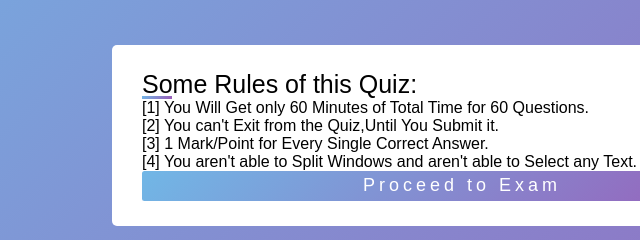
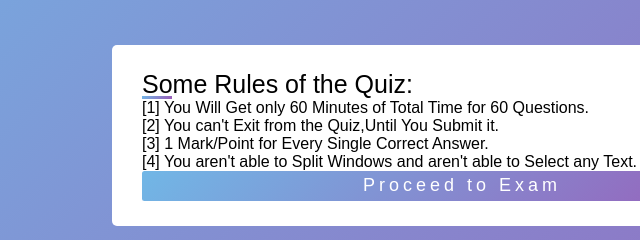
Before and after one commit to kish-git/Quiz-App, a plain HTML site: page Rules.html in a window 1280 px wide. Shown: the part 265-505 px from the top of the page, 178-818 px from the left. Drawn offline with Linux system fonts and the light colour scheme.

Commit message:
added rules.html

```diff
--- a/Rules.html
+++ b/Rules.html
@@ -11,7 +11,7 @@
 <body>
     <div class="container">
         <div class="title">
-            <span>Some Rules of this Quiz:</span>
+            <span>Some Rules of the Quiz:</span>
         </div>
         <div class="rule_list">
             <div class="rule">
```
